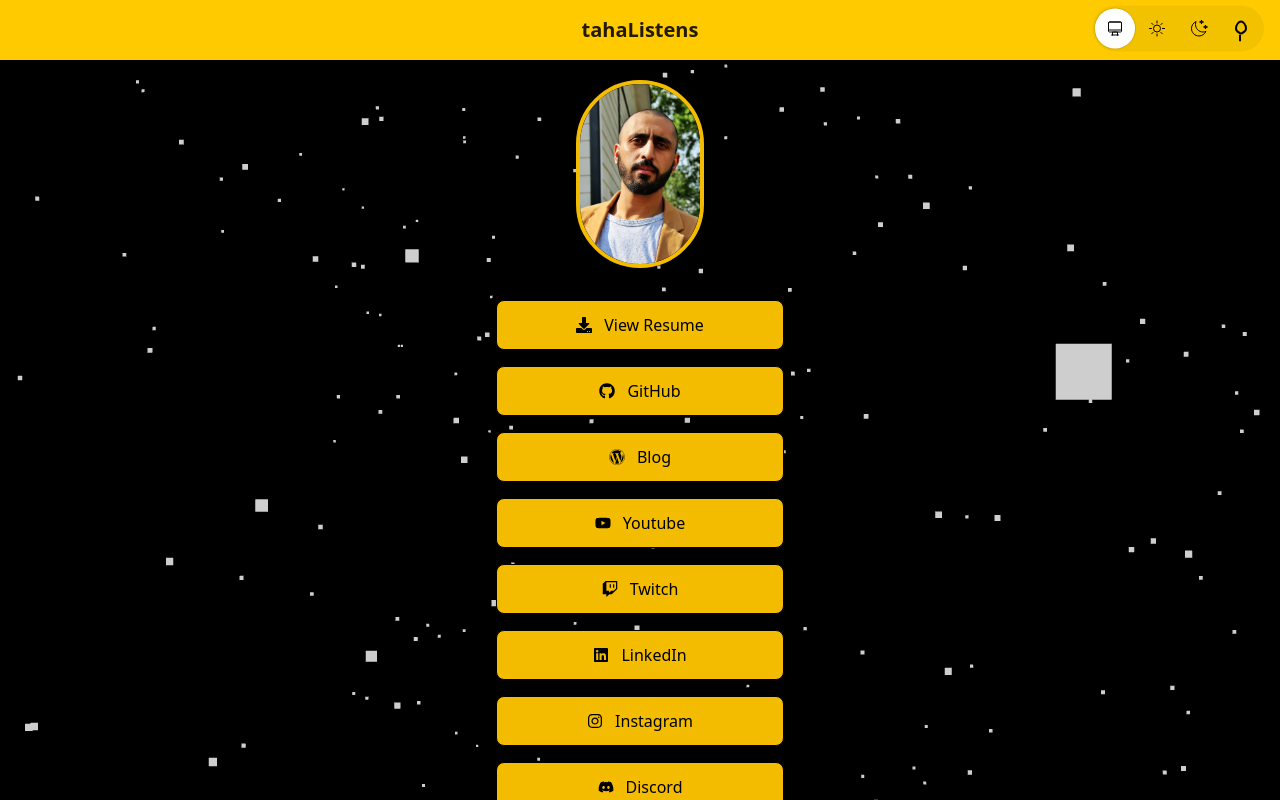
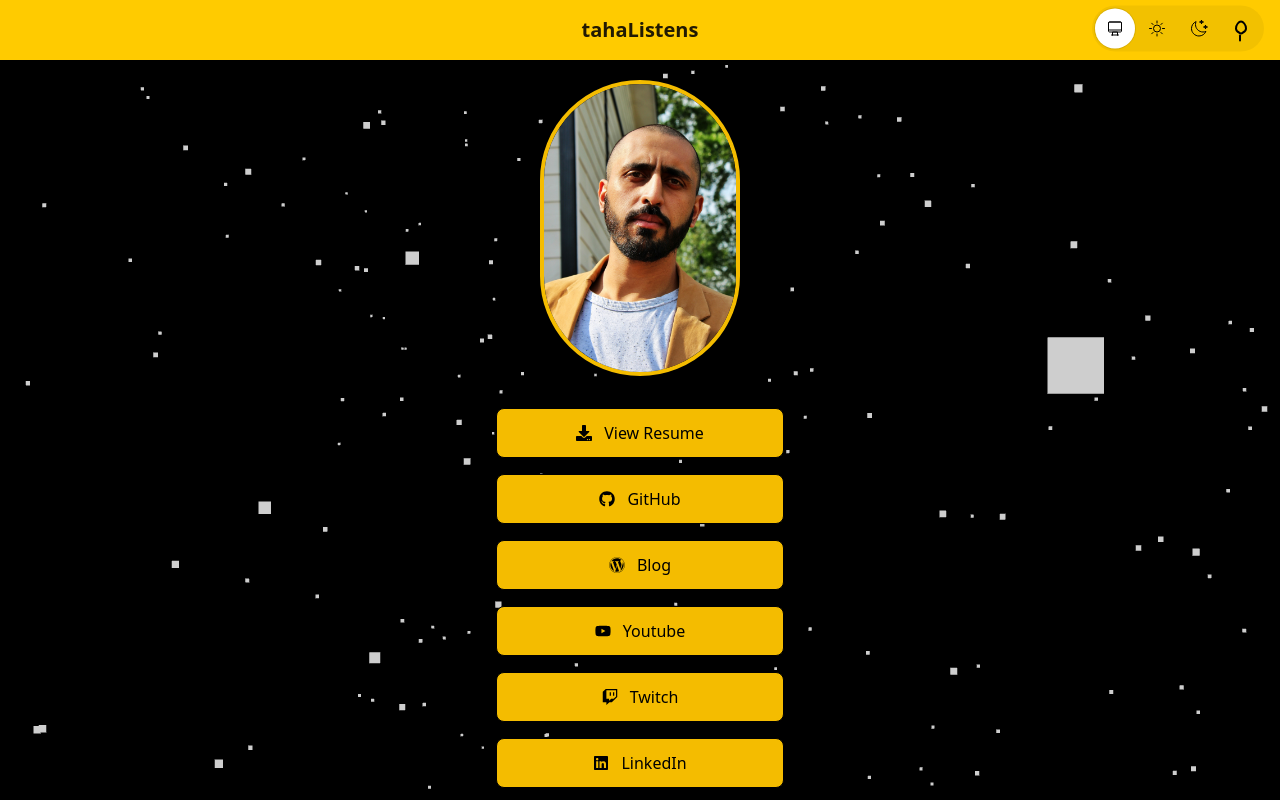
Before and after one commit to tahaListens/tahaListens.github.io, a React (Vite) app: page / in a window 1280 px wide. Shown: the top 800 px of the page. Built offline with nearby package versions, Linux system fonts and the light colour scheme.

Commit message:
set headshot proportions

```diff
--- a/index.html
+++ b/index.html
@@ -1,17 +1,19 @@
-<!doctype html>
+<!DOCTYPE html>
 <html lang="en">
   <head>
     <meta charset="UTF-8" />
     <link rel="icon" type="image/svg+xml" href="/vite.svg" />
     <meta name="viewport" content="width=device-width, initial-scale=1.0" />
-    <link rel="preconnect" href="https://fonts.googleapis.com">
-    <link rel="preconnect" href="https://fonts.gstatic.com" crossorigin>
-    <link href="https://fonts.googleapis.com/css2?family=Inter:ital,opsz,wght@0,14..32,100..900;1,14..32,100..900&family=Poppins:ital,wght@0,300;0,400;0,700;1,300&display=swap" rel="stylesheet"><title>tahaListens</title>
+    <link rel="preconnect" href="https://fonts.googleapis.com" />
+    <link rel="preconnect" href="https://fonts.gstatic.com" crossorigin />
+    <link
+      href="https://fonts.googleapis.com/css2?family=Inter:ital,opsz,wght@0,14..32,100..900;1,14..32,100..900&family=Poppins:ital,wght@0,300;0,400;0,700;1,300&display=swap"
+      rel="stylesheet"
+    />
+    <title>tahaListens</title>
   </head>
 
-
   <body>
-
     <div id="root"></div>
 
     <script type="module" src="/src/main.jsx"></script>
--- a/package.json
+++ b/package.json
@@ -15,7 +15,7 @@
     "@tsparticles/slim": "^3.8.0",
     "react": "^18.3.1",
     "react-dom": "^18.3.1",
-    "react-icons": "^5.4.0",
+    "react-icons": "^5.5.0",
     "tailwindcss": "^4.0.0",
     "three": "^0.176.0",
     "tsparticles": "^3.8.1"
--- a/src/components/Headshot.jsx
+++ b/src/components/Headshot.jsx
@@ -4,7 +4,7 @@
       <img
         src="/assets/images/headshot.jpg"
         alt="My Headshot"
-        className="w-32 h-auto rounded-full border-4  border-surface-btn-link shadow-lg"
+        className="w-50 h-auto rounded-full border-4  border-surface-btn-link shadow-lg"
       />
     </div>
   );
```
Also changed, not shown: 1 other file (tests, documents, lock files or other folders).
